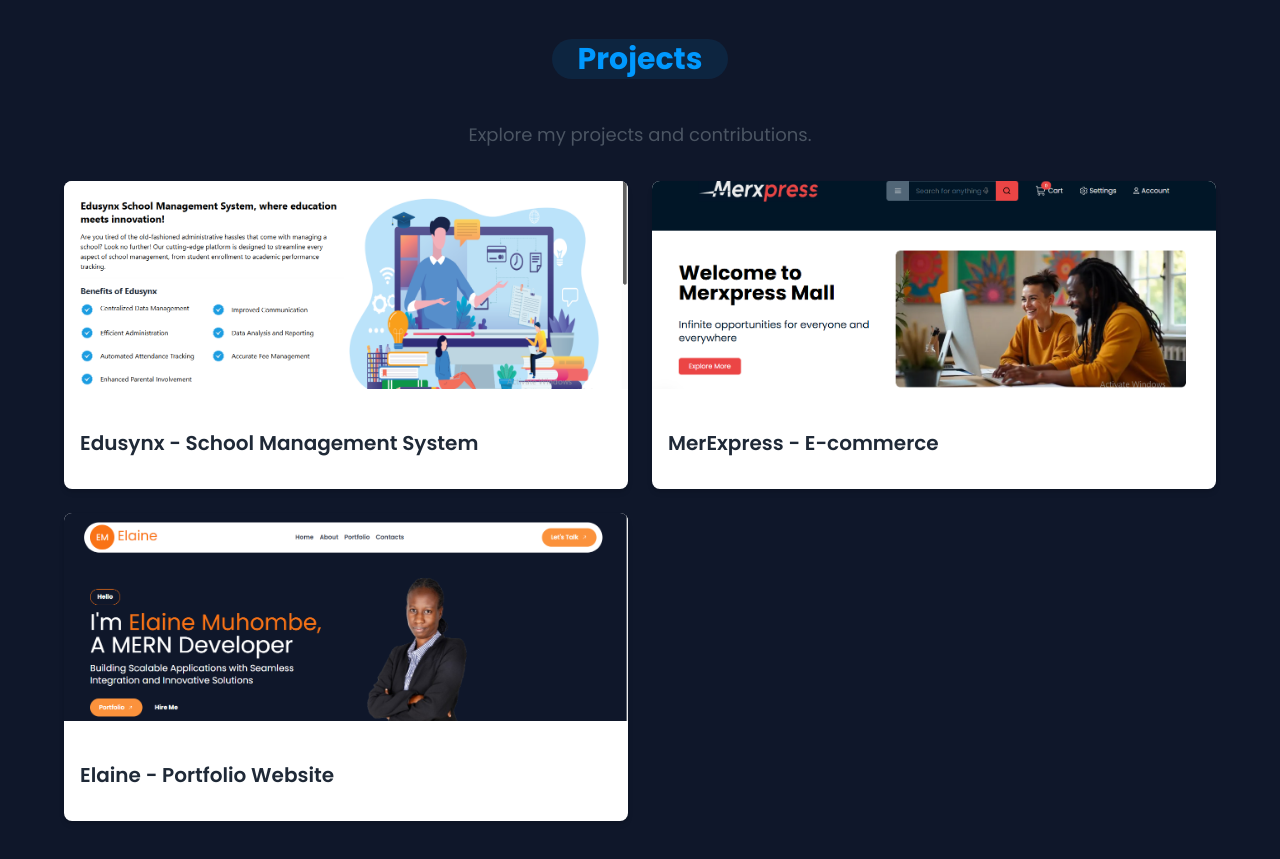
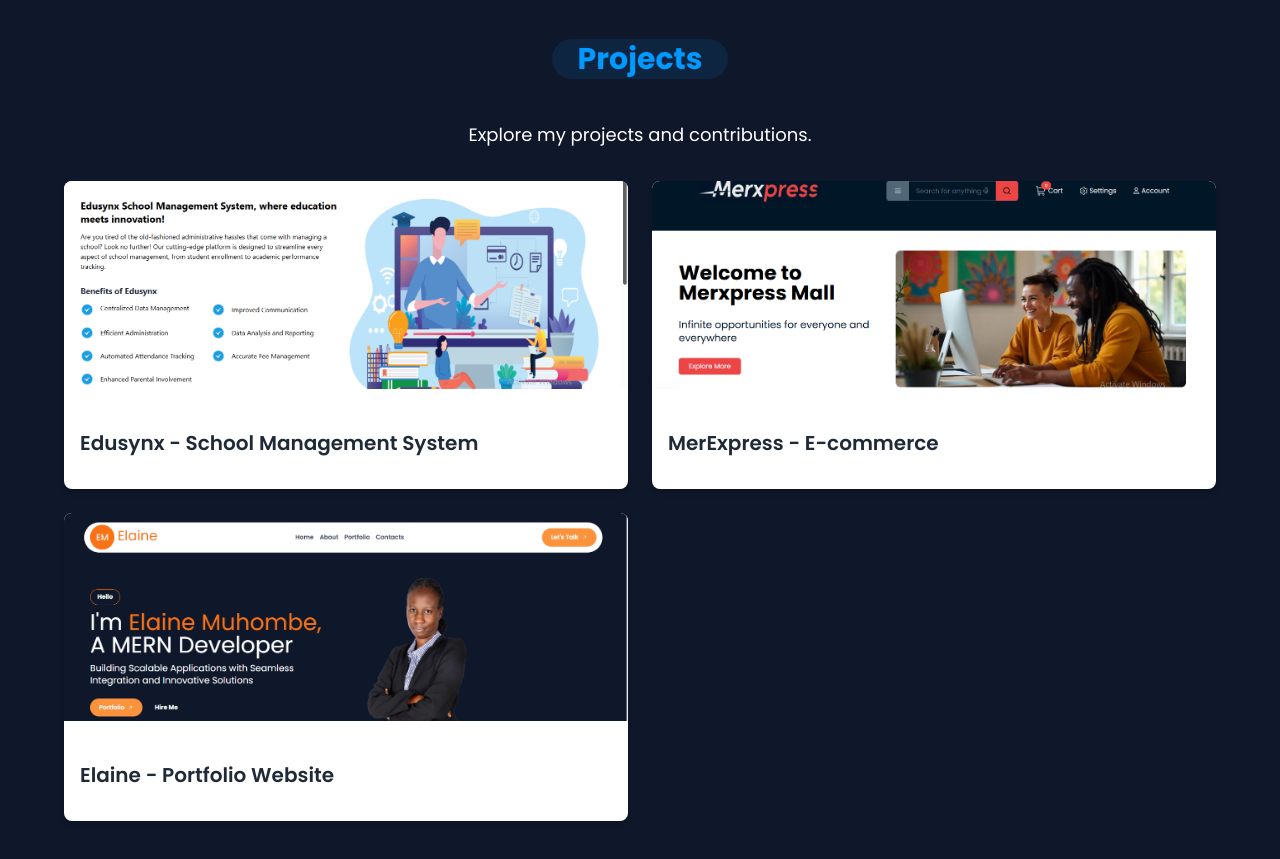
Before and after one commit to elainees-devs/elaine-portfolio, a React (Vite) app: page / in a window 1280 px wide. Shown: the part 2560-3419 px from the top of the page. Built offline with nearby package versions, Linux system fonts and the light colour scheme.

Commit message:
style: update Projects text color for better contrast in dark mode

```diff
--- a/src/features/Projects/Projects.tsx
+++ b/src/features/Projects/Projects.tsx
@@ -6,7 +6,7 @@
   return (
     <div className="-mt-8 flex flex-col items-center justify-center min-h-screen px-4 py-10">
       <Badge text="Projects" />
-      <p className="text-sm sm:text-base md:text-lg text-gray-600 mb-8 text-center">
+      <p className="text-sm sm:text-base md:text-lg text-white mb-8 text-center">
         Explore my projects and contributions.
       </p>
 
```
